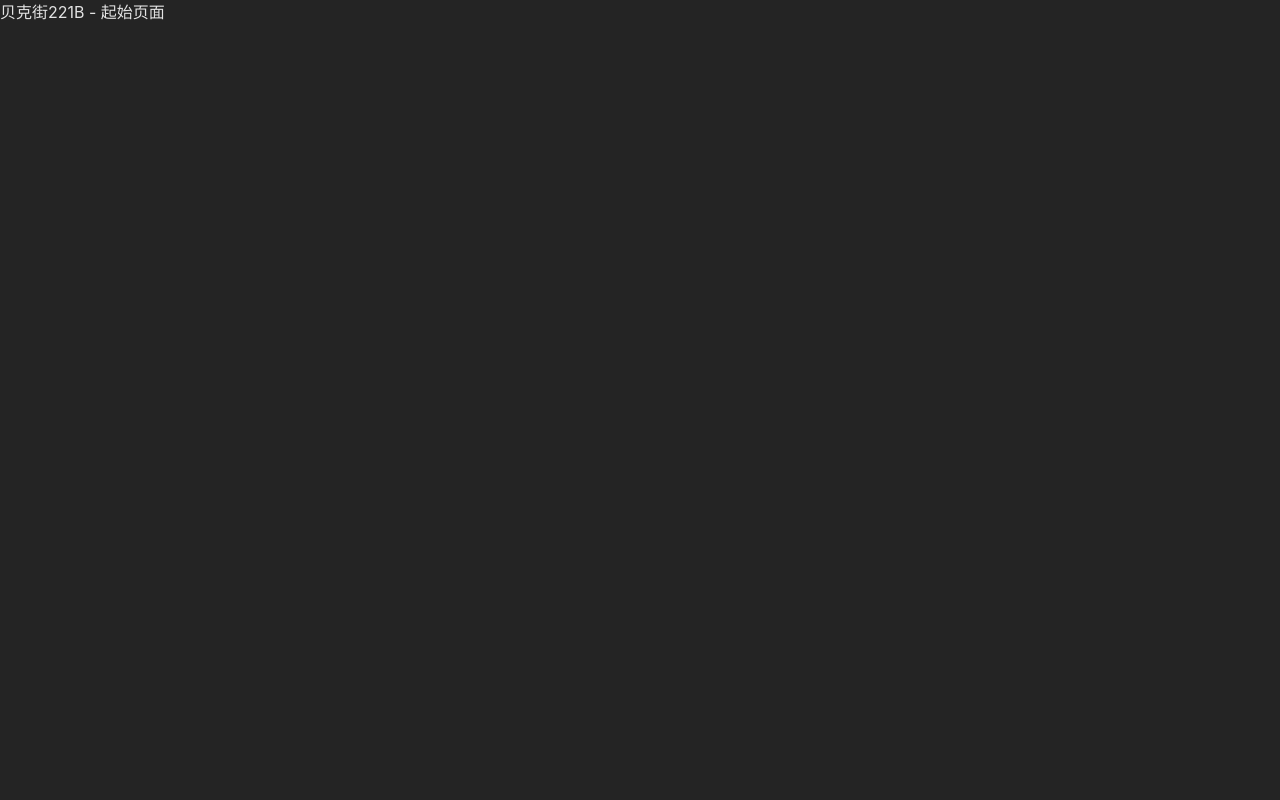
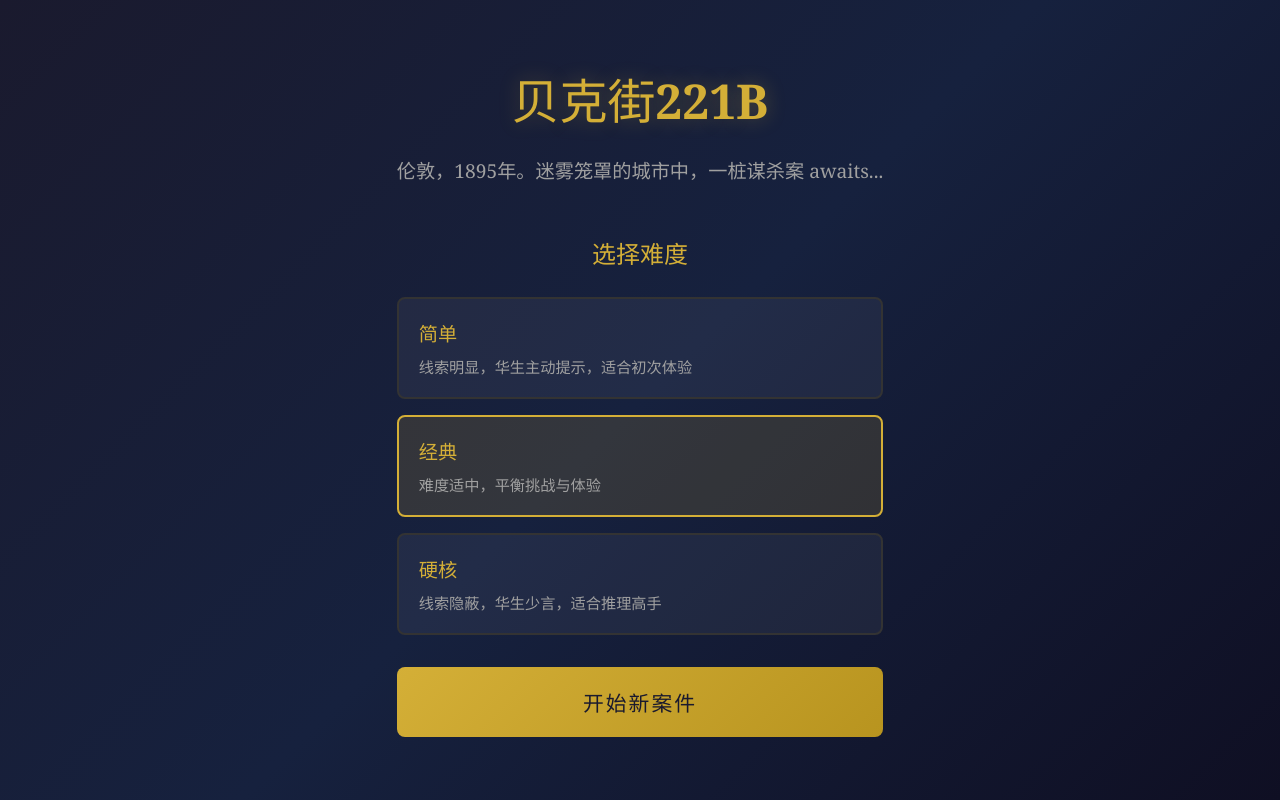
Before and after one commit to Yin-bo-de/case_solve, a React (Vite) app in the folder frontend/: page / in a window 1280 px wide. Built offline with nearby package versions, Linux system fonts and the light colour scheme; no server answers.

Commit message:
feat: [US-005] - 创建前端起始页面（贝克街221B）

```diff
--- a/frontend/src/App.tsx
+++ b/frontend/src/App.tsx
@@ -1,4 +1,6 @@
 import { Routes, Route } from 'react-router-dom'
+import StartPage from '@/pages/StartPage'
+import InvestigationPage from '@/pages/InvestigationPage'
 
 console.debug('[App.tsx] 渲染 App 组件')
 
@@ -6,7 +8,8 @@ function App() {
   return (
     <div className="app">
       <Routes>
-        <Route path="/" element={<div>贝克街221B - 起始页面</div>} />
+        <Route path="/" element={<StartPage />} />
+        <Route path="/investigation/:gameId" element={<InvestigationPage />} />
       </Routes>
     </div>
   )
--- a/frontend/src/index.css
+++ b/frontend/src/index.css
@@ -1,12 +1,12 @@
-/* 基础样式 - 维多利亚风格将在后续迭代中完善 */
+/* 基础样式 - 维多利亚风格 */
 :root {
-  font-family: Inter, system-ui, Avenir, Helvetica, Arial, sans-serif;
-  line-height: 1.5;
+  font-family: 'Georgia', 'Times New Roman', serif;
+  line-height: 1.6;
   font-weight: 400;
 
-  color-scheme: light dark;
+  color-scheme: dark;
   color: rgba(255, 255, 255, 0.87);
-  background-color: #242424;
+  background-color: #1a1a2e;
 
   font-synthesis: none;
   text-rendering: optimizeLegibility;
@@ -30,3 +30,142 @@ body {
   width: 100%;
   min-height: 100vh;
 }
+
+/* 起始页面样式 */
+.start-page {
+  min-height: 100vh;
+  display: flex;
+  align-items: center;
+  justify-content: center;
+  background: linear-gradient(135deg, #1a1a2e 0%, #16213e 50%, #0f0f23 100%);
+  padding: 2rem;
+}
+
+.start-page__content {
+  max-width: 600px;
+  text-align: center;
+  color: #e8e8e8;
+}
+
+.start-page__title {
+  font-size: 3rem;
+  margin-bottom: 1rem;
+  color: #d4af37;
+  text-shadow: 0 0 20px rgba(212, 175, 55, 0.3);
+}
+
+.start-page__subtitle {
+  font-size: 1.2rem;
+  margin-bottom: 3rem;
+  color: #a0a0a0;
+  line-height: 1.6;
+}
+
+.start-page__error {
+  background: rgba(220, 53, 69, 0.2);
+  border: 1px solid #dc3545;
+  border-radius: 8px;
+  padding: 1rem;
+  margin-bottom: 2rem;
+  color: #ff6b6b;
+}
+
+.start-page__case-preview {
+  background: rgba(0, 0, 0, 0.4);
+  border: 1px solid #d4af37;
+  border-radius: 8px;
+  padding: 2rem;
+}
+
+.case-preview__location {
+  font-size: 1.1rem;
+  color: #d4af37;
+  margin-bottom: 0.5rem;
+}
+
+.case-preview__victim {
+  font-size: 1.2rem;
+  margin-bottom: 1rem;
+}
+
+.case-preview__summary {
+  color: #a0a0a0;
+  line-height: 1.6;
+}
+
+.start-page__difficulty {
+  margin-bottom: 2rem;
+}
+
+.start-page__difficulty h3 {
+  font-size: 1.5rem;
+  margin-bottom: 1.5rem;
+  color: #d4af37;
+}
+
+.difficulty-options {
+  display: flex;
+  flex-direction: column;
+  gap: 1rem;
+}
+
+.difficulty-option {
+  background: rgba(255, 255, 255, 0.05);
+  border: 2px solid #333;
+  border-radius: 8px;
+  padding: 1.25rem;
+  cursor: pointer;
+  transition: all 0.3s ease;
+  text-align: left;
+  color: #e8e8e8;
+}
+
+.difficulty-option:hover {
+  border-color: #d4af37;
+  background: rgba(212, 175, 55, 0.1);
+}
+
+.difficulty-option--selected {
+  border-color: #d4af37;
+  background: rgba(212, 175, 55, 0.15);
+}
+
+.difficulty-option__label {
+  display: block;
+  font-size: 1.2rem;
+  font-weight: bold;
+  color: #d4af37;
+  margin-bottom: 0.5rem;
+}
+
+.difficulty-option__description {
+  display: block;
+  color: #a0a0a0;
+  font-size: 0.95rem;
+}
+
+.start-page__start-button {
+  width: 100%;
+  padding: 1.25rem 2rem;
+  font-size: 1.3rem;
+  font-weight: bold;
+  color: #1a1a2e;
+  background: linear-gradient(135deg, #d4af37 0%, #b8941f 100%);
+  border: none;
+  border-radius: 8px;
+  cursor: pointer;
+  transition: all 0.3s ease;
+  text-transform: uppercase;
+  letter-spacing: 2px;
+  font-family: 'Georgia', 'Times New Roman', serif;
+}
+
+.start-page__start-button:hover:not(:disabled) {
+  transform: translateY(-2px);
+  box-shadow: 0 8px 20px rgba(212, 175, 55, 0.4);
+}
+
+.start-page__start-button:disabled {
+  opacity: 0.6;
+  cursor: not-allowed;
+}
--- /dev/null
+++ b/frontend/src/pages/InvestigationPage.tsx
@@ -0,0 +1,15 @@
+import { useParams } from 'react-router-dom'
+
+export default function InvestigationPage() {
+  const { gameId } = useParams<{ gameId: string }>()
+
+  console.debug('[InvestigationPage] 渲染勘查页面', { gameId })
+
+  return (
+    <div className="investigation-page">
+      <h1>现场勘查</h1>
+      <p>游戏 ID: {gameId}</p>
+      <p>勘查页面将在后续迭代中实现</p>
+    </div>
+  )
+}
--- /dev/null
+++ b/frontend/src/pages/StartPage.tsx
@@ -0,0 +1,117 @@
+import { useState } from 'react'
+import { useNavigate } from 'react-router-dom'
+import type { GameDifficulty, GameState } from '@/types/game'
+import { gameApi } from '@/services/api'
+
+const DIFFICULTY_LABELS: Record<GameDifficulty, string> = {
+  easy: '简单',
+  classic: '经典',
+  hardcore: '硬核',
+}
+
+const DIFFICULTY_DESCRIPTIONS: Record<GameDifficulty, string> = {
+  easy: '线索明显，华生主动提示，适合初次体验',
+  classic: '难度适中，平衡挑战与体验',
+  hardcore: '线索隐蔽，华生少言，适合推理高手',
+}
+
+export default function StartPage() {
+  const navigate = useNavigate()
+  const [selectedDifficulty, setSelectedDifficulty] = useState<GameDifficulty>('classic')
+  const [isLoading, setIsLoading] = useState(false)
+  const [gameState, setGameState] = useState<GameState | null>(null)
+  const [error, setError] = useState<string | null>(null)
+
+  console.debug('[StartPage] 渲染起始页面', { selectedDifficulty, isLoading })
+
+  const handleStartGame = async () => {
+    console.info('[StartPage] 开始新游戏', { difficulty: selectedDifficulty })
+    setIsLoading(true)
+    setError(null)
+
+    try {
+      // 创建新游戏
+      const state = await gameApi.createNewGame(selectedDifficulty)
+      console.info('[StartPage] 游戏创建成功', state)
+      setGameState(state)
+
+      // 短暂显示案件信息后跳转到勘查页面
+      setTimeout(() => {
+        console.info('[StartPage] 跳转到勘查页面', { gameId: state.gameId })
+        navigate(`/investigation/${state.gameId}`)
+      }, 3000)
+    } catch (err) {
+      console.error('[StartPage] 创建游戏失败', err)
+      setError(err instanceof Error ? err.message : '创建游戏失败，请稍后重试')
+    } finally {
+      setIsLoading(false)
+    }
+  }
+
+  return (
+    <div className="start-page">
+      <div className="start-page__content">
+        <h1 className="start-page__title">贝克街221B</h1>
+        <p className="start-page__subtitle">
+          伦敦，1895年。迷雾笼罩的城市中，一桩谋杀案 awaits...
+        </p>
+
+        {error && (
+          <div className="start-page__error">
+            <p>{error}</p>
+          </div>
+        )}
+
+        {gameState ? (
+          <div className="start-page__case-preview">
+            <h2>案件加载中...</h2>
+            {gameState.case && (
+              <>
+                <p className="case-preview__location">{gameState.case.location}</p>
+                <p className="case-preview__victim">死者: {gameState.case.victimName}</p>
+                <p className="case-preview__summary">{gameState.case.summary}</p>
+              </>
+            )}
+          </div>
+        ) : (
+          <>
+            <div className="start-page__difficulty">
+              <h3>选择难度</h3>
+              <div className="difficulty-options">
+                {(Object.keys(DIFFICULTY_LABELS) as GameDifficulty[]).map((difficulty) => (
+                  <button
+                    key={difficulty}
+                    className={`difficulty-option ${
+                      selectedDifficulty === difficulty ? 'difficulty-option--selected' : ''
+                    }`}
+                    onClick={() => {
+                      console.debug('[StartPage] 选择难度', difficulty)
+                      setSelectedDifficulty(difficulty)
+                    }}
+                    type="button"
+                  >
+                    <span className="difficulty-option__label">
+                      {DIFFICULTY_LABELS[difficulty]}
+                    </span>
+                    <span className="difficulty-option__description">
+                      {DIFFICULTY_DESCRIPTIONS[difficulty]}
+                    </span>
+                  </button>
+                ))}
+              </div>
+            </div>
+
+            <button
+              className="start-page__start-button"
+              onClick={handleStartGame}
+              disabled={isLoading}
+              type="button"
+            >
+              {isLoading ? '准备中...' : '开始新案件'}
+            </button>
+          </>
+        )}
+      </div>
+    </div>
+  )
+}
--- a/frontend/src/services/api.ts
+++ b/frontend/src/services/api.ts
@@ -37,9 +37,9 @@ apiClient.interceptors.response.use(
 
 export const gameApi = {
   /** 创建新游戏 */
-  async createNewGame(difficulty: GameDifficulty = 'classic'): Promise<{ gameId: string }> {
+  async createNewGame(difficulty: GameDifficulty = 'classic'): Promise<GameState> {
     console.info('[gameApi] 创建新游戏', { difficulty })
-    const response = await apiClient.post<{ gameId: string }>('/api/game/new', { difficulty })
+    const response = await apiClient.post<GameState>('/api/game/new', { difficulty })
     return response.data
   },
 
```
Also changed, not shown: 2 other files (tests, documents, lock files or other folders).
